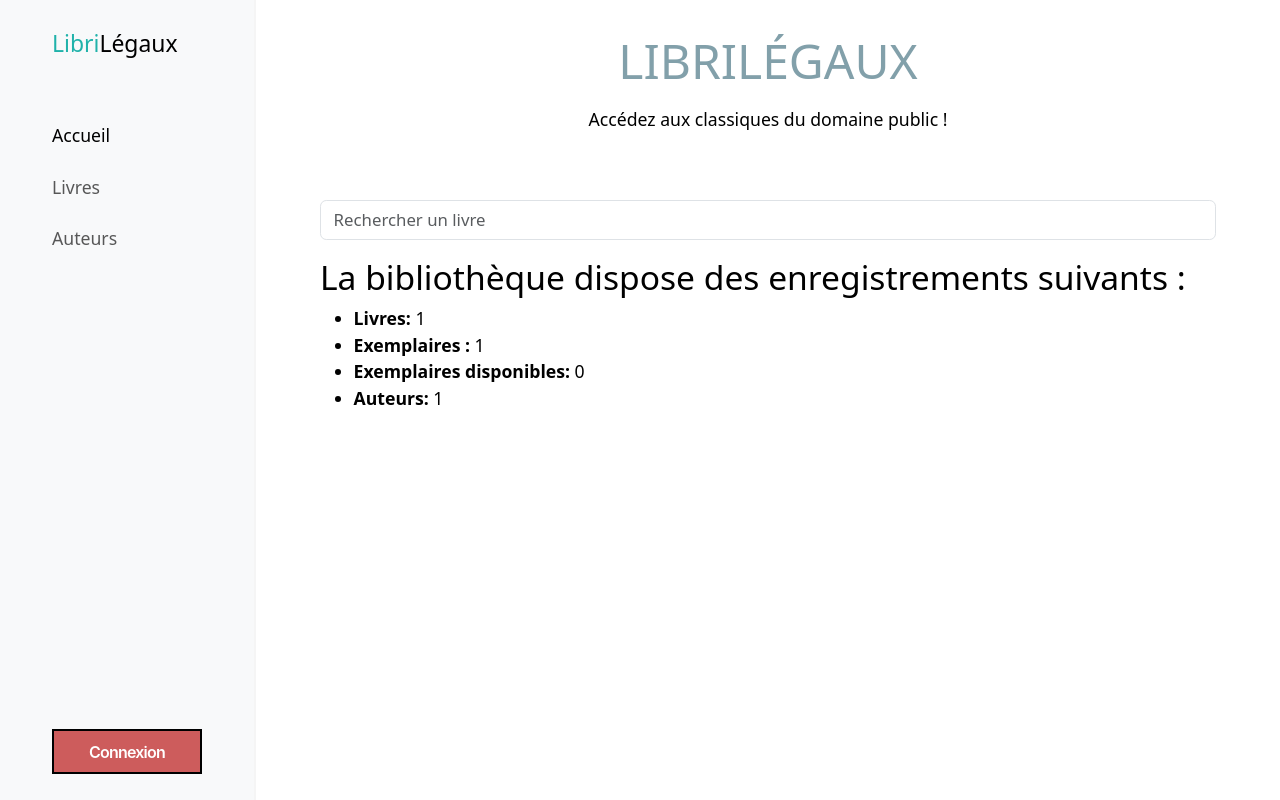
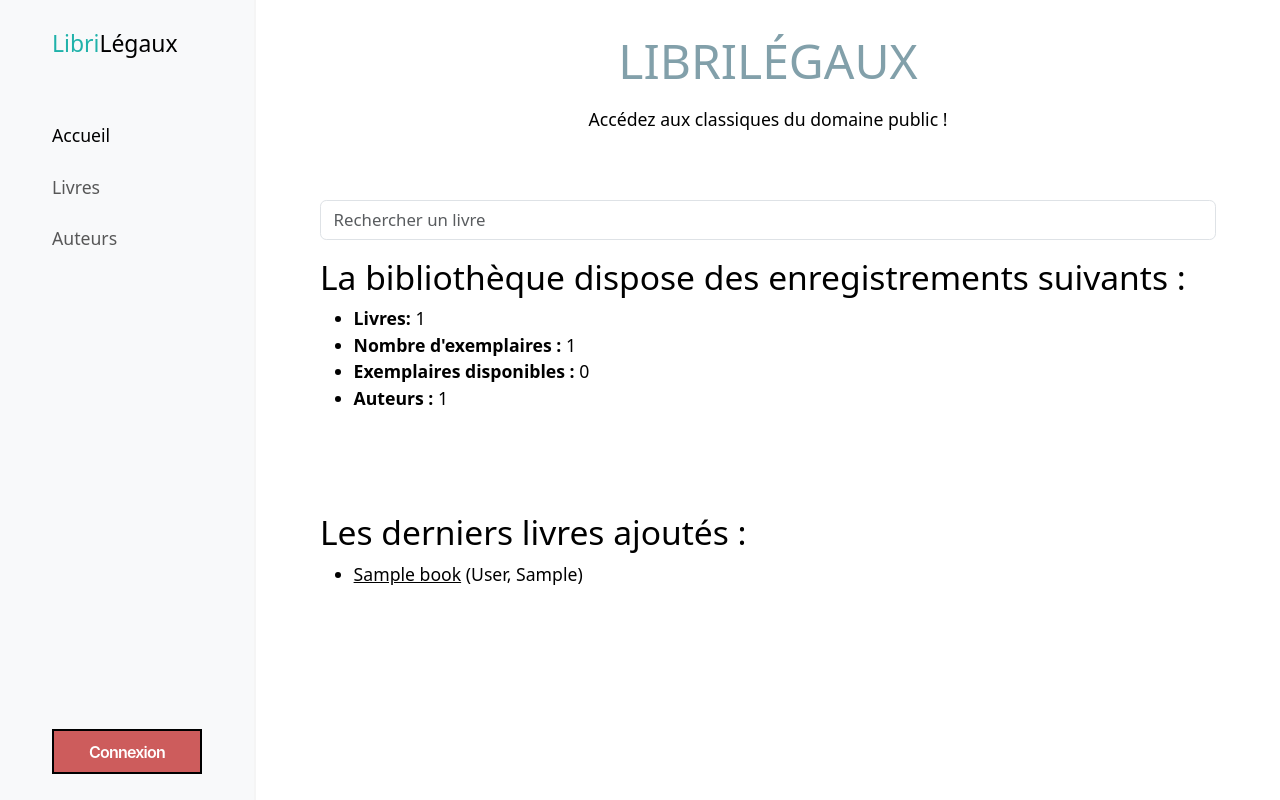
Before and after one commit to salaahl/local_library_by_django, a Django app: page /catalog/ in a window 1280 px wide. Run offline with Django 3.2, Linux system fonts and the light colour scheme; tables that the repository leaves empty hold one stand-in row (values such as "Sample post").

Commit message:
modifications  mineures

```diff
--- a/catalog/static/css/book_author_detail.css
+++ b/catalog/static/css/book_author_detail.css
@@ -56,7 +56,8 @@ h3 {
     display: flex;
     flex-direction: column;
     align-items: center;
-    justify-content: center;
+    justify-content: end;
+    margin-bottom: 6%;
   }
 
   .book-aside > .button {
--- a/catalog/static/css/books_authors_list.css
+++ b/catalog/static/css/books_authors_list.css
@@ -1,7 +1,4 @@
 .search-filter {
-  width: 100%;
-  padding: 0;
-  text-align: start;
   font-weight: inherit;
   border: 0px;
   background: transparent;
--- a/catalog/static/css/index.css
+++ b/catalog/static/css/index.css
@@ -35,9 +35,8 @@ h1 + p {
   padding: 1%;
 }
 
-#counter {
-  position: absolute;
-  bottom: 0;
+#new {
+  margin-top: 6rem;
 }
 
 @media (min-width: 992px) {
--- a/catalog/templates/authors/author_detail.html
+++ b/catalog/templates/authors/author_detail.html
@@ -15,7 +15,7 @@
     </div>
   </section>
   <section class="col">
-    <h3>Ses derniers livres :</h3>
+    <h3>Nos dernières acquisitions :</h3>
     {% if author.book_set.all %}
     <div class="author-books">
     <table class="table table-striped author-books">
--- a/catalog/templates/index.html
+++ b/catalog/templates/index.html
@@ -19,10 +19,20 @@
   <h2>La bibliothèque dispose des enregistrements suivants :</h2>
   <ul>
     <li><strong>Livres:</strong> {{ num_books }}</li>
-    <li><strong>Exemplaires :</strong> {{ num_instances }}</li>
-    <li><strong>Exemplaires disponibles:</strong> {{ num_instances_available }}</li>
-    <li><strong>Auteurs:</strong> {{ num_authors }}</li>
+    <li><strong>Nombre d'exemplaires :</strong> {{ num_instances }}</li>
+    <li><strong>Exemplaires disponibles :</strong> {{ num_instances_available }}</li>
+    <li><strong>Auteurs :</strong> {{ num_authors }}</li>
   </ul>
+  <div id="new">
+    <h2>Les derniers livres ajoutés :</h2>
+    <ul>
+      {% for bookinstance in latest_books %}
+        <li>
+          <a href="{% url 'book-detail' bookinstance.book.id %}">{{ bookinstance.book.title }}</a> ({{ bookinstance.book.author }})
+        </li>
+      {% endfor %}
+    </ul>
+  </div>
 </main>
 {% endblock %}
 
--- a/catalog/views.py
+++ b/catalog/views.py
@@ -58,6 +58,7 @@ def index(request):
         return JsonResponse({'books': books})
 
     num_books = Book.objects.all().count()
+    latest_books = BookInstance.objects.order_by('-id')[:5]
     num_instances = BookInstance.objects.all().count()
 
     # Available books (status = 'a')
@@ -73,6 +74,7 @@ def index(request):
 
     context = {
         'num_books': num_books,
+        'latest_books': latest_books,
         'num_instances': num_instances,
         'num_instances_available': num_instances_available,
         'num_authors': num_authors,
@@ -180,7 +182,7 @@ class AuthorListView(generic.ListView):
     context_object_name = 'authors_list'  # your own name for the list as a template variable
     # queryset = Book.objects.filter(title__icontains='one')[:5] # Get and return 5 books containing the title one
     # Le signe "-" indique à Django de sortir les résultats par ordre descendant
-    queryset = Author.objects.all().order_by('-id')
+    queryset = Author.objects.all().order_by('last_name')
     # Gère la logique de la pagination. L'affichage est quant à lui géré par le template associé (en l'occurence, le template "base_generic").
     paginate_by = 10
     template_name = 'authors/authors_list.html'
@@ -189,7 +191,7 @@ class AuthorListView(generic.ListView):
 class BookListView(generic.ListView):
     model = Book
     context_object_name = 'books_list'
-    queryset = Book.objects.all()
+    queryset = Book.objects.all().order_by('-id')
     paginate_by = 10
     template_name = 'books/books_list.html'
 
```
Also changed, not shown: 1 other file.
